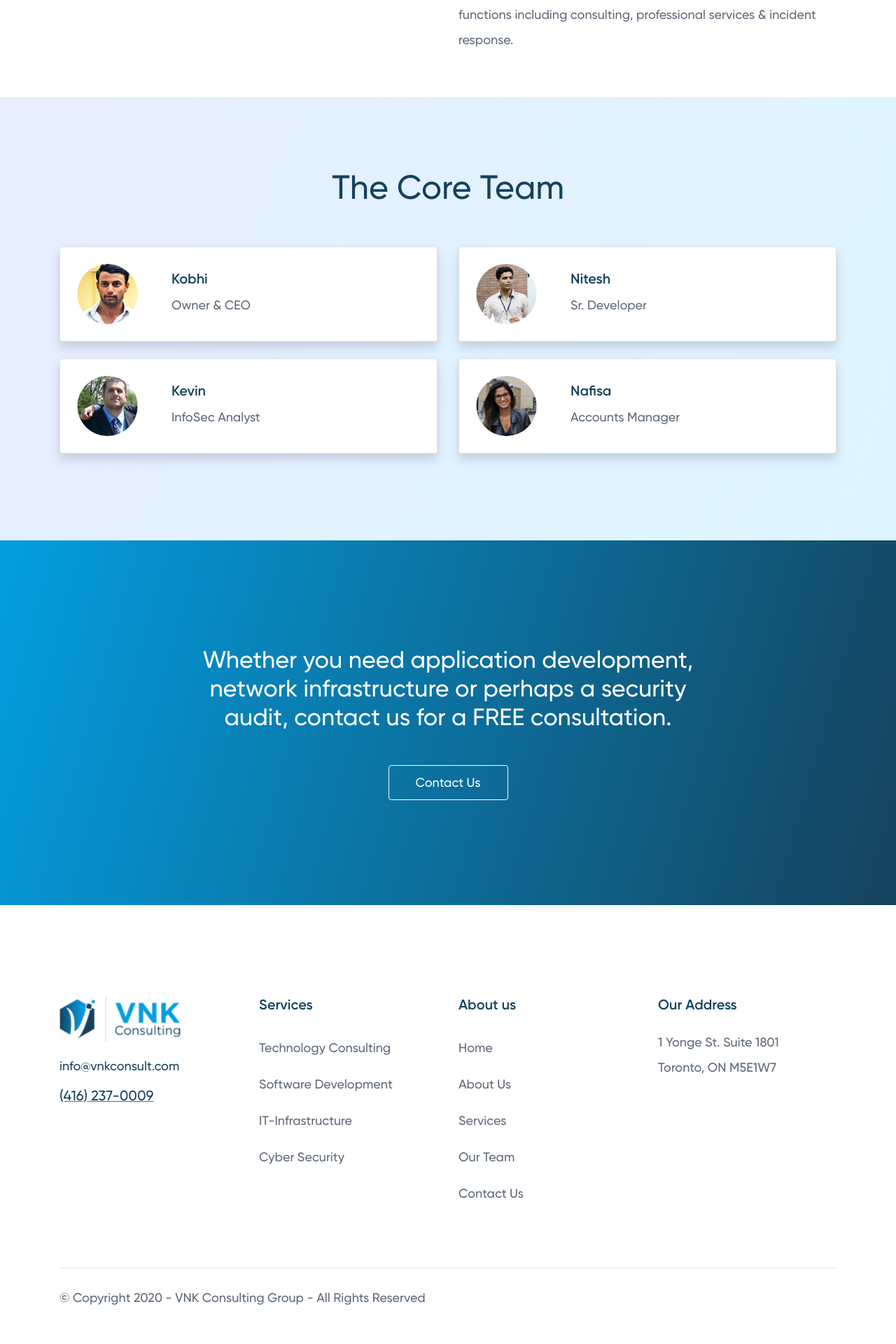
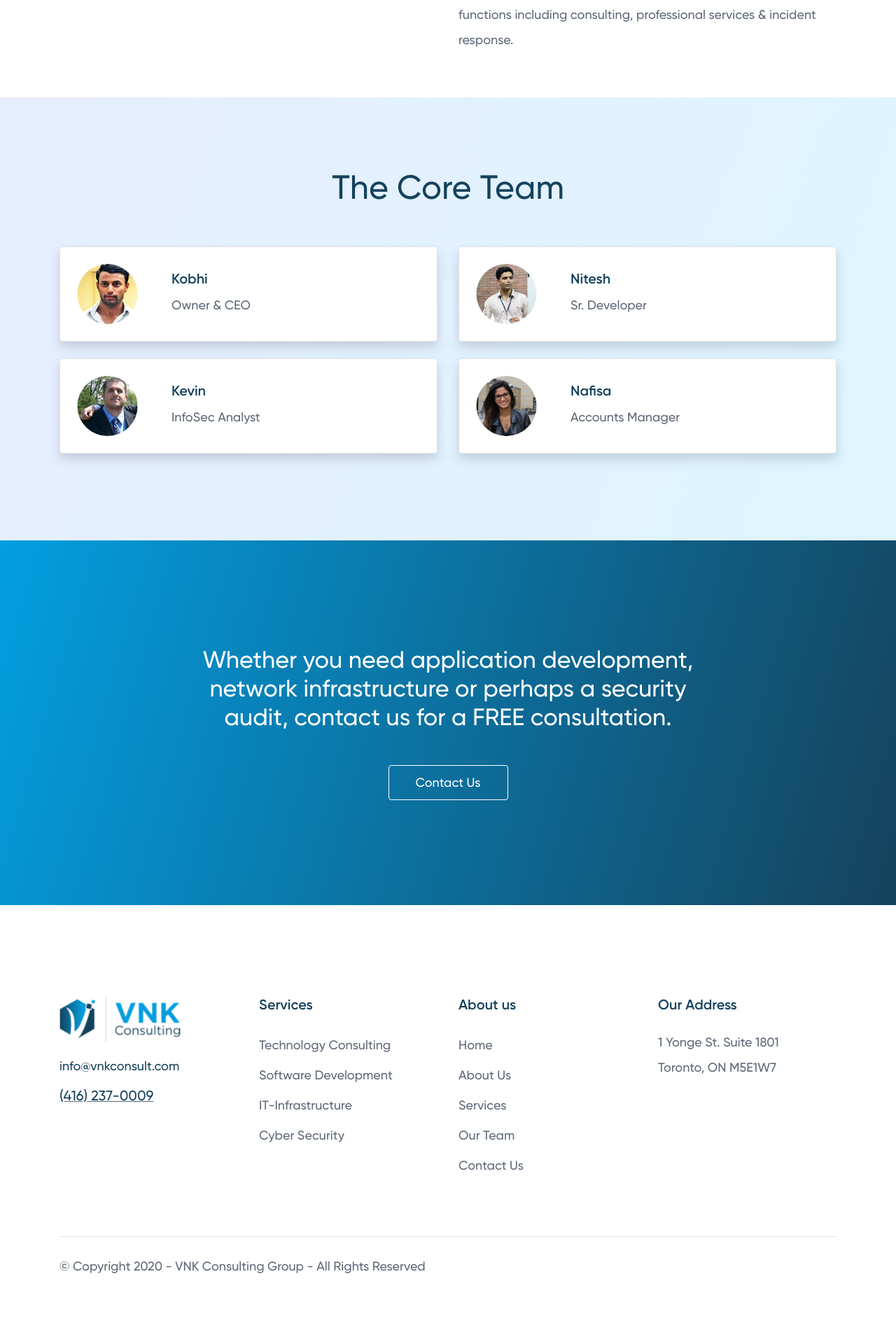
Before and after one commit to ifancyabroad/cloud-sherpas, a Jekyll site: the page built from index.html, in a window 1280 px wide. Shown: the part 2994-4914 px from the top of the page at 70% size. Built offline with Jekyll 4.4.1, drawn with Linux system fonts in a browser that asks for light colours; after the commit the page ends 4869 px from its top, so only the background shows below that.

Commit message:
Update footer menu styles

```diff
--- a/_includes/footer.html
+++ b/_includes/footer.html
@@ -2,15 +2,15 @@
     <div class="footer-menu">
         <div class="container">
             <div class="row">
-                <div class="col-3">
+                <div class="col-md-3">
                     <img class="mb-3" src="{{ 'assets/images/logos/vnk-logo.png' | relative_url }}" alt="VNK Consulting"
                         width="173">
                     <p class="mb-1"><a class="text-primary" href="mailto:info@vnkconsult.com">info@vnkconsult.com</a></p>
                     <p><u><a class="text-primary text-large" href="tel:(416) 237-0009">(416) 237-0009</a></u></p>
                 </div>
-                <div class="col-3">
+                <div class="col-md-3">
                     <h5 class="mb-4">Services</h5>
-                    <ul class="nav flex-column">
+                    <ul class="nav flex-column line-height-small">
                         {% assign services = site.data.navigation.main | where: "name", "Services" | first %}
                         {% for item in services.sub_navigation %}
                         <li class="nav-item">
@@ -20,9 +20,9 @@
                         {% endfor %}
                     </ul>
                 </div>
-                <div class="col-3">
+                <div class="col-md-3">
                     <h5 class="mb-4">About us</h5>
-                    <ul class="nav flex-column">
+                    <ul class="nav flex-column line-height-small">
                         {% for item in site.data.navigation.main %}
                         <li class="nav-item">
                             <a class="nav-link px-0 {% if page.url == item.link %}active{% endif %}"
@@ -31,7 +31,7 @@
                         {% endfor %}
                     </ul>
                 </div>
-                <div class="col-3">
+                <div class="col-md-3">
                     <h5 class="mb-4">Our Address</h5>
                     <p>1 Yonge St. Suite 1801<br>Toronto, ON M5E1W7</p>
                 </div>
```
